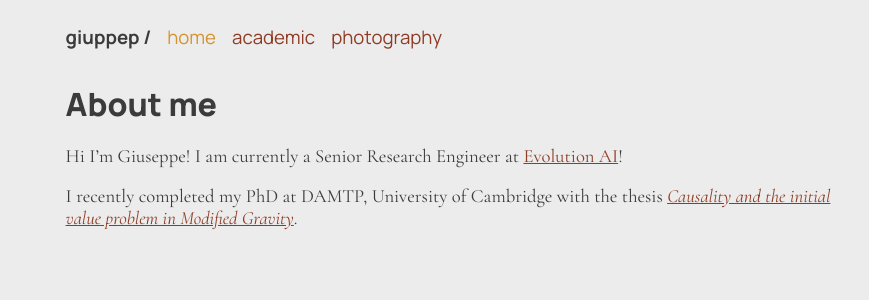
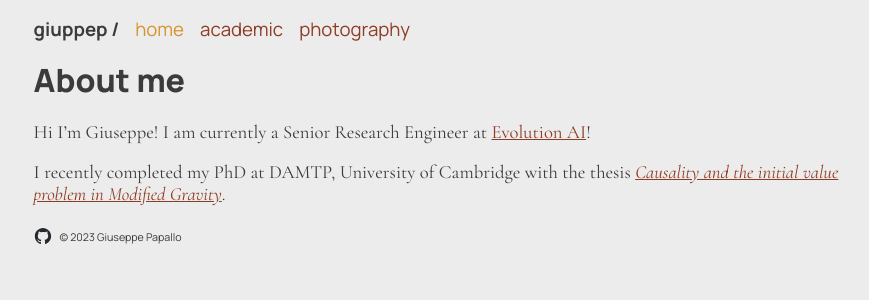
Before and after one commit to giuppep/giuppep.github.io, a Jekyll site: the page built from index.md, in a window 1280 px wide. Shown: the top 300 px of the page, without its empty margins (184-1053 px from the left). Built offline with Jekyll 4.4.1, drawn with Linux system fonts in a browser that asks for light colours.

Commit message:
add footer + fixes to layout

```diff
--- /dev/null
+++ b/_includes/footer.html
@@ -0,0 +1,18 @@
+<footer>
+    <a href="https://github.com/giuppep">
+        <svg
+            width="18"
+            height="16"
+            xmlns="http://www.w3.org/2000/svg"
+            viewBox="0 0 98 96"
+        >
+            <path
+                fill-rule="evenodd"
+                clip-rule="evenodd"
+                d="M48.854 0C21.839 0 0 22 0 49.217c0 21.756 13.993 40.172 33.405 46.69 2.427.49 3.316-1.059 3.316-2.362 0-1.141-.08-5.052-.08-9.127-13.59 2.934-16.42-5.867-16.42-5.867-2.184-5.704-5.42-7.17-5.42-7.17-4.448-3.015.324-3.015.324-3.015 4.934.326 7.523 5.052 7.523 5.052 4.367 7.496 11.404 5.378 14.235 4.074.404-3.178 1.699-5.378 3.074-6.6-10.839-1.141-22.243-5.378-22.243-24.283 0-5.378 1.94-9.778 5.014-13.2-.485-1.222-2.184-6.275.486-13.038 0 0 4.125-1.304 13.426 5.052a46.97 46.97 0 0 1 12.214-1.63c4.125 0 8.33.571 12.213 1.63 9.302-6.356 13.427-5.052 13.427-5.052 2.67 6.763.97 11.816.485 13.038 3.155 3.422 5.015 7.822 5.015 13.2 0 18.905-11.404 23.06-22.324 24.283 1.78 1.548 3.316 4.481 3.316 9.126 0 6.6-.08 11.897-.08 13.526 0 1.304.89 2.853 3.316 2.364 19.412-6.52 33.405-24.935 33.405-46.691C97.707 22 75.788 0 48.854 0z"
+                fill="#24292f"
+            />
+        </svg>
+    </a>
+    <span class="copyright">© 2023 Giuseppe Papallo</span>
+</footer>
--- a/_layouts/default.html
+++ b/_layouts/default.html
@@ -15,6 +15,7 @@
     <section>
         {{ content }}
     </section>
+    {% include footer.html %}
 </body>
 
 </html>
--- a/_sass/navbar.sass
+++ b/_sass/navbar.sass
@@ -8,7 +8,8 @@ header
     align-items: center
     gap: 1rem
 
-    padding: 1rem 2rem 1rem 2rem
+    // padding: 1rem 2rem 1rem 2rem
+    padding: 1rem 0 1rem 0
 
     @media (max-width: $layout-breakpoint-small)
         flex-direction: column
--- a/assets/css/main.sass
+++ b/assets/css/main.sass
@@ -10,12 +10,20 @@
 
 body
     background: $background-colour
-    margin-left: auto
-    margin-right: auto
+
+    margin: 0 auto 0 auto
+    padding: 0 2rem 0 2rem
 
     width: 66%
     @media (max-width: $layout-breakpoint-small)
         width: 85%
 
-section
-    padding: 1rem 2rem 0 2rem
+footer
+    display: flex
+    justify-content: start
+    align-items: center
+    gap: 0.5rem
+    font: 100% $title-font
+
+    .copyright
+        font-size: 8pt
```
